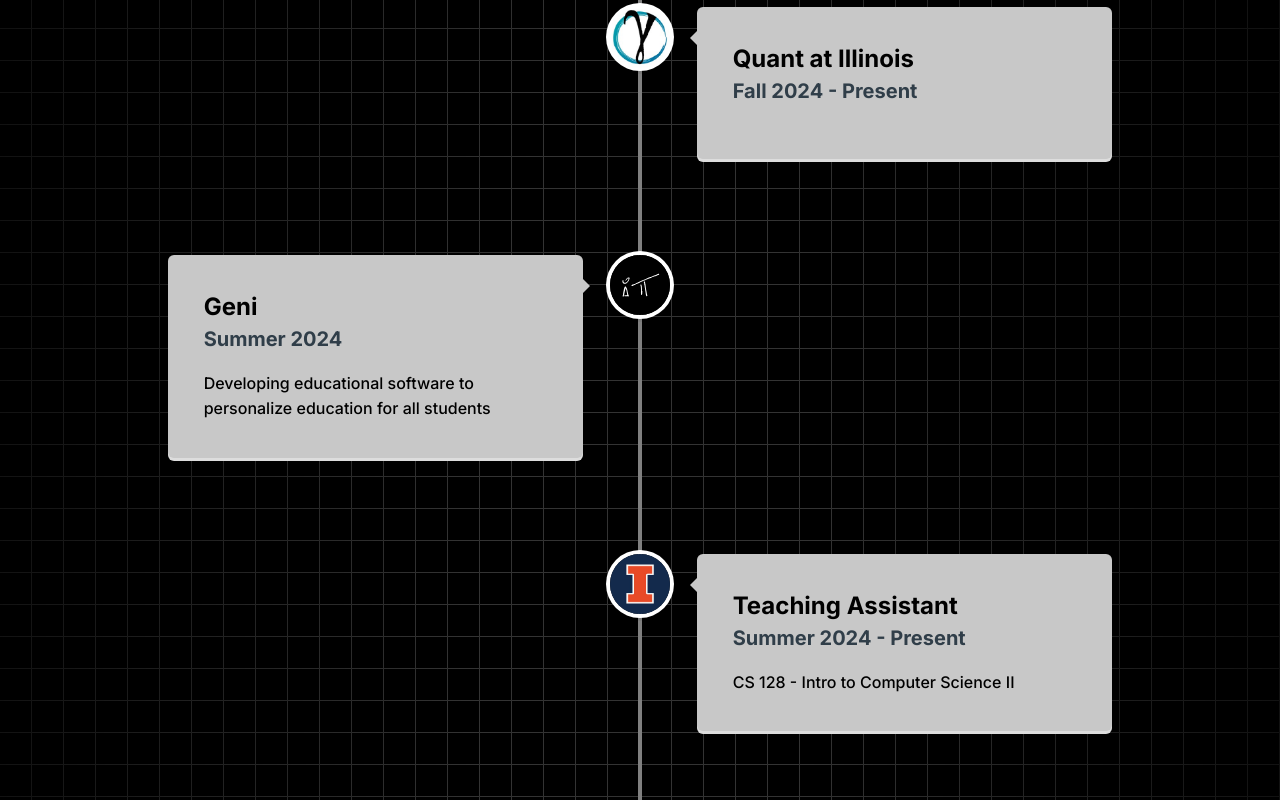
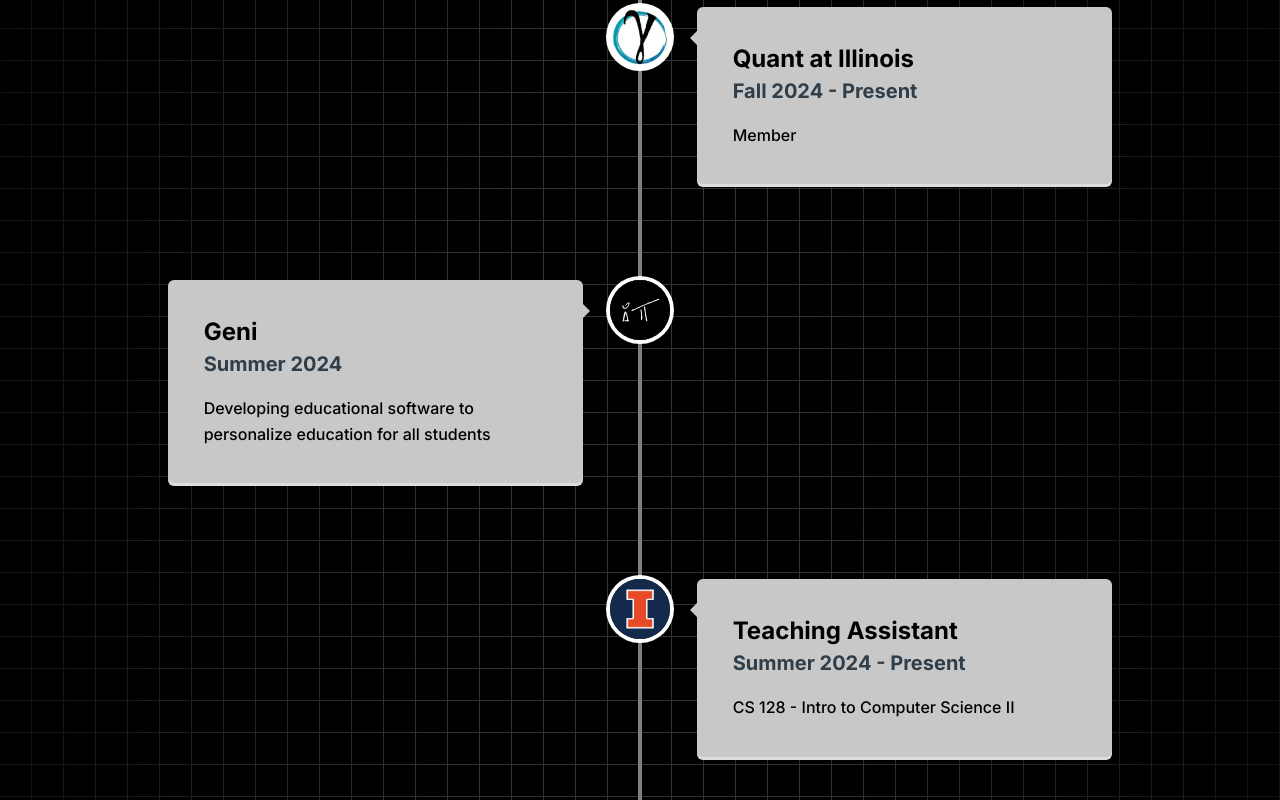
Before and after one commit to adeshkumar1/personal-website, a Next.js app: page / in a window 1280 px wide. Shown: the part 1380-2180 px from the top of the page. Built offline with nearby package versions, Linux system fonts and the light colour scheme.

Commit message:
empty element error fix

```diff
--- a/app/components/experience.tsx
+++ b/app/components/experience.tsx
@@ -72,7 +72,7 @@
         >
           <h3 className="text-black">Quant at Illinois</h3>
           <h2 className="text-black">Fall 2024 - Present</h2>
-          <p className="text-black"></p>
+          <p className="text-black">Member</p>
         </VerticalTimelineElement>
         <VerticalTimelineElement
           className=""
@@ -103,7 +103,6 @@
             students
           </p>
         </VerticalTimelineElement>
-
         <VerticalTimelineElement
           className="vertical-timeline-element--work"
           contentStyle={{ background: "rgb(200, 200, 200, 1)" }}
```
